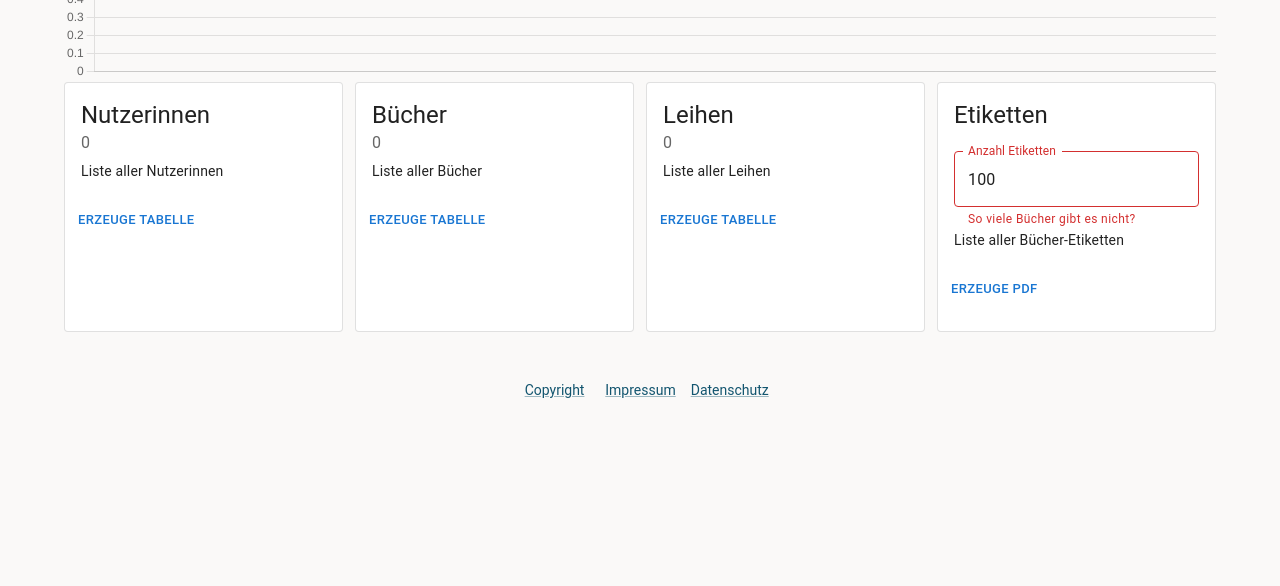
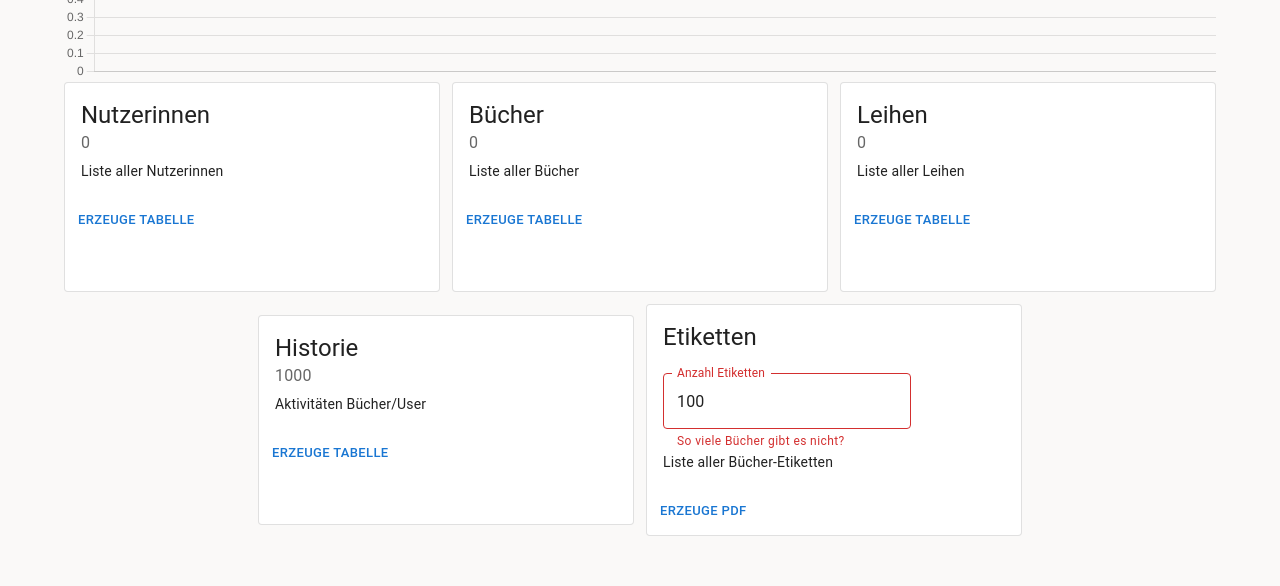
Before and after one commit to jzakotnik/openlibry, a Next.js app: page /reports in a window 1280 px wide. Shown: the part 285-871 px from the top of the page. Before the commit the page ends 800 px from the top, so only its background shows below. Built offline with nearby package versions, Linux system fonts and the light colour scheme; no server answers; the database is empty.

Commit message:
report tile

```diff
--- a/components/book/BookSummaryCard.tsx
+++ b/components/book/BookSummaryCard.tsx
@@ -98,7 +98,7 @@ export default function BookSummaryCard({
       <CardActions>
         <Link href={"/book/" + book.id} passHref>
           <Button size="small" data-cy="book_card_editbutton">
-            Editieren
+            Details
           </Button>
         </Link>
         {book.rentalStatus != "available" ? (
--- a/entities/fieldTranslations.ts
+++ b/entities/fieldTranslations.ts
@@ -53,9 +53,9 @@ export const translations = {
     userid: "Nutzer ID",
   },
   audits: {
-    id: "id",
-    eventType: "Event-Typ",
-    eventContent: "Aktivität",
+    id: "Nr",
+    eventType: "Aktivität",
+    eventContent: "Details",
     bookid: "Mediennummer",
     userid: "Ausweisnummer",
   },
--- a/pages/reports/index.tsx
+++ b/pages/reports/index.tsx
@@ -37,6 +37,8 @@ const theme = createTheme(
   coreDeDE // core translations
 );
 
+const cardHeight = 210;
+
 interface ReportPropsType {
   users: Array<UserType>;
   books: Array<BookType>;
@@ -62,7 +64,7 @@ const LabelCard = ({
   setStartLabel,
 }: ReportCardProps) => {
   return (
-    <Card variant="outlined" sx={{ minWidth: 275, minHeight: 250 }}>
+    <Card variant="outlined" sx={{ minWidth: 275, minHeight: cardHeight }}>
       <CardContent>
         <Typography variant="h5" component="div">
           {title}
@@ -114,7 +116,7 @@ export default function Reports({ users, books, rentals }: ReportPropsType) {
     totalNumber,
   }: ReportCardProps) => {
     return (
-      <Card variant="outlined" sx={{ minWidth: 275, minHeight: 250 }}>
+      <Card variant="outlined" sx={{ minWidth: 275, minHeight: cardHeight }}>
         <CardContent>
           <Typography variant="h5" component="div">
             {title}
@@ -144,7 +146,7 @@ export default function Reports({ users, books, rentals }: ReportPropsType) {
           justifyContent="center"
           spacing={3}
         >
-          <Grid item xs={12} md={6} lg={3} sx={{}}>
+          <Grid item xs={12} md={6} lg={4} sx={{}}>
             <ReportCard
               title="Nutzerinnen"
               subtitle="Liste aller Nutzerinnen"
@@ -153,7 +155,7 @@ export default function Reports({ users, books, rentals }: ReportPropsType) {
               link="reports/users"
             />
           </Grid>
-          <Grid item xs={12} md={6} lg={3}>
+          <Grid item xs={12} md={6} lg={4}>
             <ReportCard
               title="Bücher"
               subtitle="Liste aller Bücher"
@@ -162,7 +164,7 @@ export default function Reports({ users, books, rentals }: ReportPropsType) {
               link="reports/books"
             />
           </Grid>
-          <Grid item xs={12} md={6} lg={3}>
+          <Grid item xs={12} md={6} lg={4}>
             <ReportCard
               title="Leihen"
               subtitle="Liste aller Leihen"
@@ -171,7 +173,16 @@ export default function Reports({ users, books, rentals }: ReportPropsType) {
               link="reports/rentals"
             />
           </Grid>
-          <Grid item xs={12} md={6} lg={3}>
+          <Grid item xs={12} md={6} lg={4}>
+            <ReportCard
+              title="Historie"
+              subtitle="Aktivitäten Bücher/User"
+              unit="audits"
+              totalNumber={1000}
+              link="reports/audit"
+            />
+          </Grid>
+          <Grid item xs={12} md={6} lg={4}>
             <LabelCard
               title="Etiketten"
               subtitle="Liste aller Bücher-Etiketten"
```
